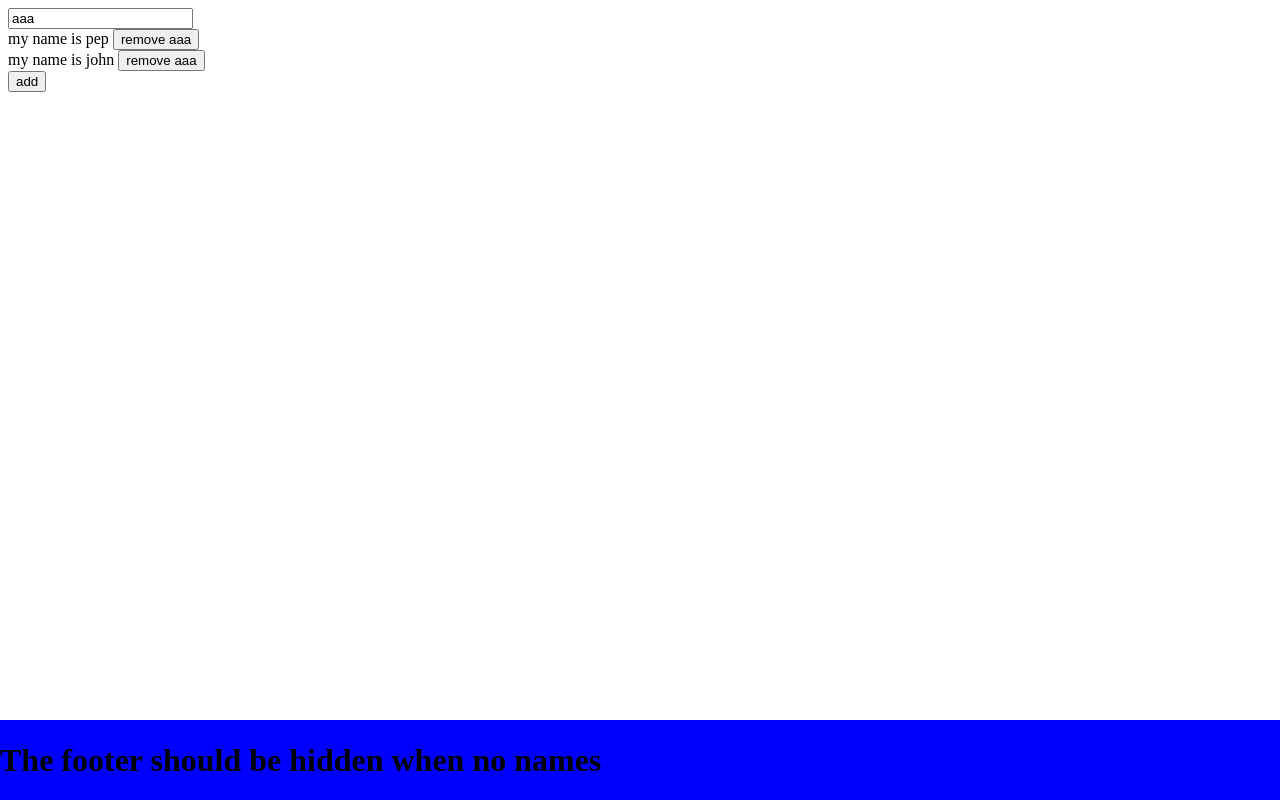
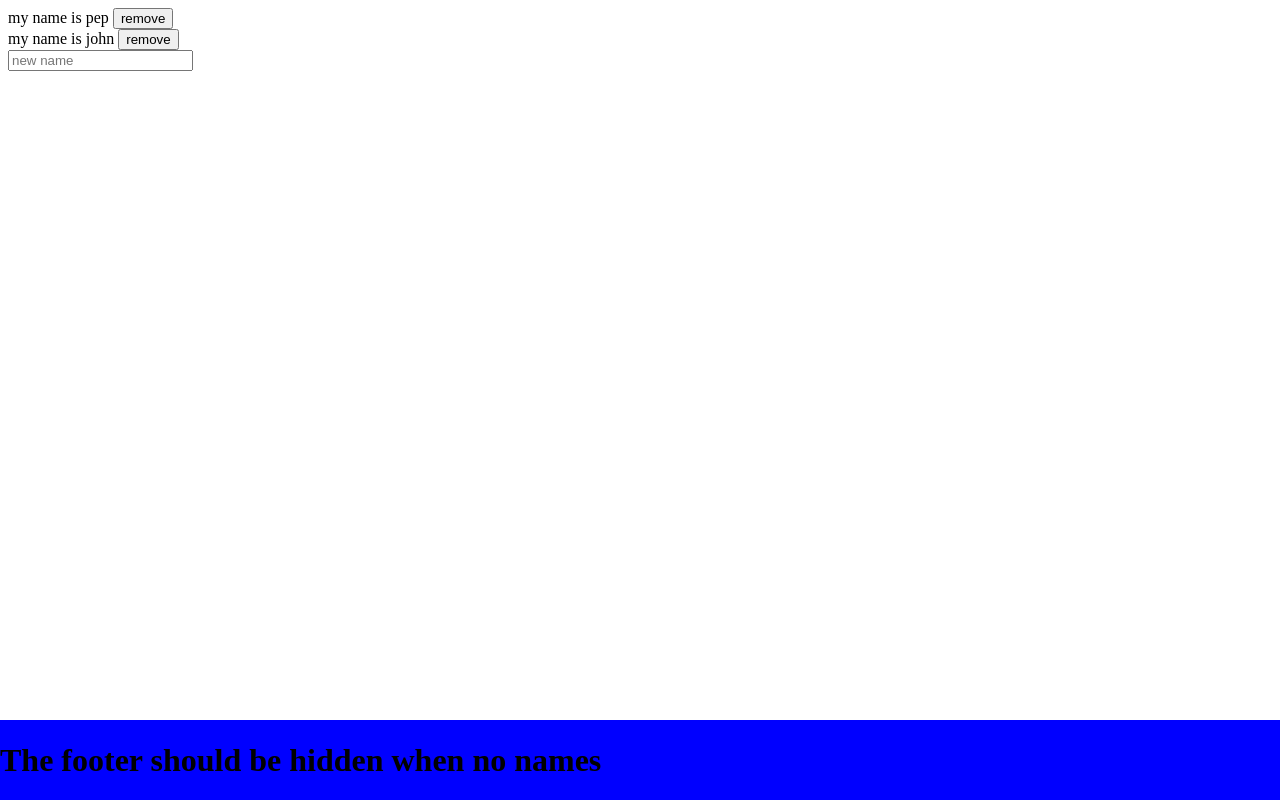
Before and after one commit to ax1/iridiumjs, a plain HTML site: page sandbox.html in a window 1280 px wide. Drawn offline with nearby package versions, Linux system fonts and the light colour scheme.

Commit message:
controller:add: add(key,value)
Add a new value into the model. If model=array, the key is the index to be inserted to. If model=object, the key,value pair is added.

```diff
--- a/iridium.js
+++ b/iridium.js
@@ -388,7 +388,12 @@ var iridium=function(customNamespace,startTag,endTag){
                     var modelName=prefix;
                     if (!modelName) modelName='';
                     //TODO add code when function instead of value
+                    try{
                       return controllers[modelName].model.get(key);
+                    }catch(err){
+                      console.error(err);
+                      return "ERROR";
+                    }
                 }
             }
         }
@@ -886,6 +891,15 @@ var iridium=function(customNamespace,startTag,endTag){
             setObjectProperty(key,value,this.obj);
             paintToTemplate(this.name);
           },
+          add:function(key,value){
+            var obj=getObjectPropertyParent(key,this.obj);
+            if(Array.isArray(obj)){
+              obj.splice(key,0,value);
+            }else{
+              obj[key]=value;
+            }
+            paintToTemplate(this.name);
+          },
           remove:function(key){
             var obj=getObjectPropertyParent(key,this.obj);
             if(Array.isArray(obj)){
@@ -895,6 +909,7 @@ var iridium=function(customNamespace,startTag,endTag){
             }
             paintToTemplate(this.name);
           }
+
         };
         return model;
     };
@@ -1033,14 +1048,13 @@ var iridium=function(customNamespace,startTag,endTag){
         };
 
 
-        controller.prototype.add=function(element){
-          //TODO
+        controller.prototype.add=function(key,value){
+          let controller=this;
           let model=this.model;
           let promise=new Promise(
               function(resolve,reject){
                 try {
-
-                  model.set(null,null,element);
+                  model.add(key,value);
                   resolve(controller);
                 } catch (e) {
                   reject(controller,e);
--- a/sandbox.html
+++ b/sandbox.html
@@ -9,21 +9,18 @@
       function checkFooter(controller){
         if (controller.model.obj.length<=0) document.querySelector('footer').style.display='none';
       }
-      function add(){
-        ir.controller('names').add("tone");
+      function add(event){
+        if (event.keyCode===13) ir.controller('names').add(0,event.target.value);
       }
     </script>
   </head>
 
 
   <body>
-    <div data-model='new-name' data-provider='{"name":"aaa"}'>
-      <input value='{{name}}'></input>
+    <div data-model='names' data-provider='["pep","john"]'>
+      <div>my name is {{0}} <button onclick="{{remove()}}.then(checkFooter)">remove</button></div>
     </div>
-    <div data-model='names' data-provider='["pep","john"]'>
-      <div>my name is {{0}} <button onclick="{{remove()}}.then(checkFooter)">remove {{new-name:name}}</button></div>
-    </div>
-    <div><button onclick="addRow">add</button></div>
+    <div><input onkeyup="add(event)" name='new-name' placeholder="new name"></input></div>
     <footer style="position:fixed;bottom:0;background-color:blue;left:0;right:0">
       <h1> The footer should be hidden when no names </h1>
     </footer>
```
Lines whose indentation alone changed are shown as unchanged.
